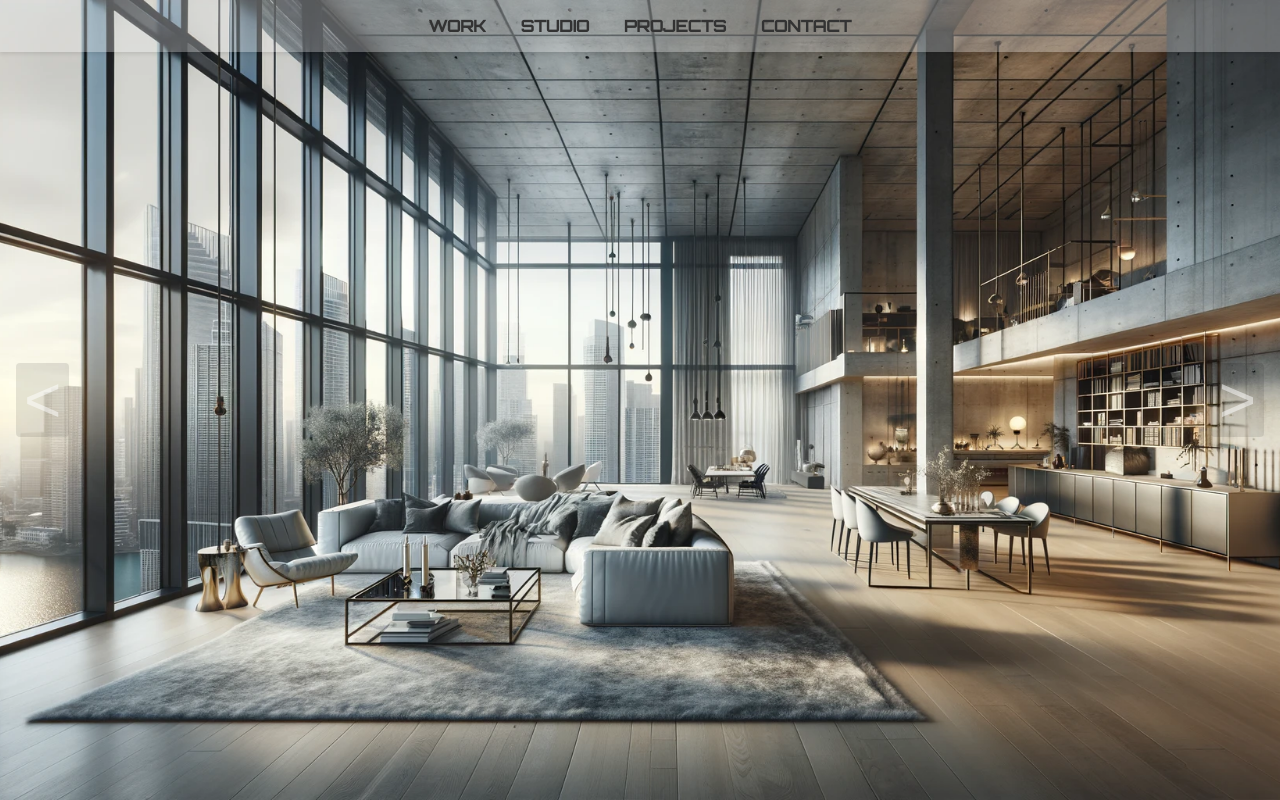
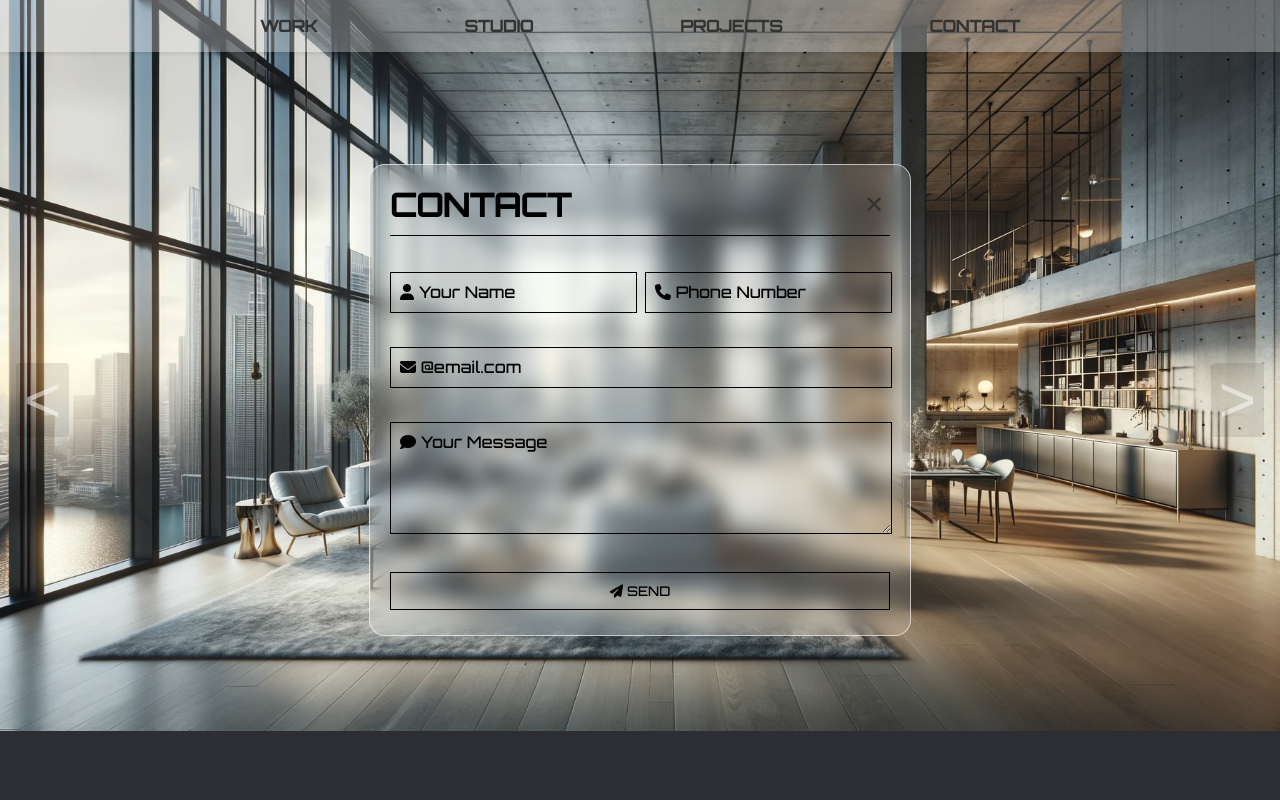
Before and after one commit to smootny/gaweloft, a website built with webpack: page index.html in a window 1280 px wide. Both pictures are taken after a click on the link "CONTACT". Shown: the top 800 px of the page. Built offline with nearby package versions, Linux system fonts and the light colour scheme.

Commit message:
added new styling for popups

```diff
--- a/css/style.css
+++ b/css/style.css
@@ -5,9 +5,15 @@
 /*}*/
 
 body {
+  background-color: #2d2e33;
   margin: 0;
   padding: 0;
   overflow-x: hidden; /* Prevent horizontal scroll */
+}
+
+main {
+  width: 100%;
+  overflow: hidden; /* This will ensure no overflow from children */
 }
 
 
@@ -25,27 +31,35 @@ body {
   list-style: none;
 }
 
+.carousel > ul > li {
+  width: 100%; /* Ensure the list item matches the width of the carousel */
+  position: absolute; /* Aligns all slides on top of each other */
+  left: 0;
+  top: 0;
+}
+
 .slide {
   position: absolute;
   inset: 0;
   opacity: 0;
-  transition: 200ms opacity ease-in-out;
+  transition: opacity 200ms ease-in-out;
   transition-delay: 200ms;
 }
 
-.slide > img {
-  display: block;
-  width: 100%;
-  height: 100%;
-  object-fit: cover;
-  object-position: center;
-}
-
-.slide[data-active] {
+.slide[data-active="true"] {
   opacity: 1;
   z-index: 1;
   transition-delay: 0ms;
 }
+
+
+
+.slide > img {
+  width: 100%;
+  height: auto; /* Adjust height automatically to maintain aspect ratio */
+  object-fit: cover; /* Covers the slide area, might crop the image */
+}
+
 
 .carousel-button {
   position: absolute;
@@ -92,6 +106,8 @@ header {
 }
 
 nav {
+  display: flex;
+  justify-content: space-evenly;
   width: 80%;
   margin: 0 auto;
   text-align: center;
@@ -103,6 +119,10 @@ nav a {
   text-decoration: none;
   color: #333;
   font-weight: bold;
+}
+
+a:hover {
+  color: white;
 }
 
 footer{
@@ -153,21 +173,138 @@ footer{
   color: #4d4f55;
   background-color: white;
 }
-/*
-@media(max-width: 740px){
-    .footer-col{
+
+form {
+  width:480px;
+}
+.input-group{
+  margin-bottom: 34px;
+  position: relative;
+}
+
+label {
+  font-family: 'Orbitron', sans-serif;
+  height: 100%;
+  position: absolute;
+  left: 0;
+  top: 0;
+  padding: 10px;
+  color: black;
+  cursor: text;
+  transition: 0.2s;
+}
+
+.title {
+  font-family: 'Orbitron', sans-serif;
+}
+
+.submit {
+  font-family: 'Orbitron', sans-serif;
+  padding: 10px 0;
+  color: black;
+  outline: none;
+  background: transparent;
+  border: 1px solid black;
+  width: 500px;
+  cursor: pointer;
+}
+@media(max-width: 740px) {
+  .footer-col {
     width: 50%;
-        margin-bottom: 20px;
     text-align: center;
   }
 
-    .footer-col h4::before{
-        all: unset;
+  .footer-col h4::before {
+    display: none; /* Instead of 'all: unset', directly hide or remove the element */
   }
 }
 
-@media(max-width: 555px){
-    .footer-col{
+@media(max-width: 555px) {
+  .footer-col {
     width: 100%;
   }
-} */
+}
+.pop-up {
+  height: 450px;
+  width: 500px;
+  background: rgba(255, 255, 255, 0.14);
+  border-radius: 16px;
+  box-shadow: 0 4px 30px rgba(0, 0, 0, 0.1);
+  backdrop-filter: blur(9.8px);
+  -webkit-backdrop-filter: blur(9.8px);
+  border: 1px solid rgba(255, 255, 255, 0.61);
+  position: fixed; /* Center the popup */
+  top: 50%; /* Center vertically */
+  left: 50%; /* Center horizontally */
+  transform: translate(-50%, -50%); /* Adjust to center the div exactly */
+  display: none; /* Hide by default */
+  z-index: 1000; /* Make sure it's on top */
+  padding: 10px 20px 10px 20px;
+}
+
+
+.input-container {
+  display: flex;
+  justify-content: space-around;
+}
+
+
+
+.popup-header {
+  display: flex;
+  justify-content: space-between;
+  align-items: center;
+  border-bottom: 1px solid black;  /* Border bottom for separation */
+  margin-bottom: 36px;
+  height: 60px;
+}
+
+.close-btn {
+  font-size: 1.5rem;
+  border: none;
+  background: none;
+  cursor: pointer;
+  color: #333;
+}
+
+.close-btn:hover {
+  color: white;
+}
+
+.input-container {
+  display: flex;
+  justify-content: space-between;
+  gap: 30px;  /* Add gap between the inputs */
+}
+
+.input-group {
+  flex-grow: 1;  /* Inputs take available space */
+}
+
+.input-group input, .input-group textarea {
+  font-family: 'Orbitron', sans-serif;
+  width: 100%;
+  padding: 10px;
+  outline: 0;
+  border: 1px solid black;
+  background: transparent;
+  color: black;
+  font-size: 15px;
+}
+
+input:focus~label,
+input:valid~label,
+textarea:focus~label,
+textarea:valid~label{
+  top: -30px;
+  font-size:12px;
+}
+
+.submit:hover {
+  color: white;
+  border: 1px solid white;
+}
+
+textarea {
+  height: 90px;
+}
--- a/index.html
+++ b/index.html
@@ -4,9 +4,9 @@
   <meta charset="UTF-8">
   <title>EYRC Style Architecture Portfolio</title>
   <link rel="stylesheet" href="./css/style.css">
-  <script src="script.js" defer></script>
+  <script src="./js/app.js" defer></script>
   <link rel="stylesheet" type="text/css" href="https://cdnjs.cloudflare.com/ajax/libs/font-awesome/5.15.1/css/all.min.css">
-
+  <script src="https://kit.fontawesome.com/4f0be65f1d.js" crossorigin="anonymous"></script>
 </head>
 <body>
 
@@ -17,7 +17,7 @@
         <a href="#work">WORK</a>
         <a href="#studio">STUDIO</a>
         <a href="#news">PROJECTS</a>
-        <a href="#contact">CONTACT</a>
+        <a id="contactBtn" href="#contact">CONTACT</a>
       </nav>
     </header>
     <div class="carousel" data-carousel>
@@ -25,7 +25,7 @@
       <button class="carousel-button next" data-carousel-button="next">&#62;</button>
       <ul data-slides>
 
-        <li class="slide" data-active>
+        <li class="slide" data-active="true">
           <img src="./img/1.webp" alt="Nature Image #1">
         </li>
         <li class="slide">
@@ -40,6 +40,33 @@
       </ul>
     </div>
   </section>
+  <div id="popupForm" class="pop-up" style="display: none;">
+    <div class="popup-header">
+      <h1 class="title">CONTACT</h1>
+      <button type="button" id="closeBtn" class="close-btn">&#x2715;</button>
+    </div>
+    <form>
+      <div class="input-container">
+        <div class="input-group">
+          <input type="text" id="name" required>
+          <label for="name"><i class="fas fa-user"></i> Your Name</label>
+        </div>
+        <div class="input-group">
+          <input type="text" id="number" required>
+          <label for="number"><i class="fas fa-phone"></i> Phone Number</label>
+        </div>
+      </div>
+      <div class="input-group">
+        <input type="email" id="email" required>
+        <label for="email"><i class="fas fa-envelope"></i> @email.com</label>
+      </div>
+      <div class="input-group">
+        <textarea id="message" rows="4" required></textarea> <!-- Reduced rows to make it visually compact -->
+        <label for="message"><i class="fas fa-comment"></i> Your Message</label>
+      </div>
+      <button type="submit" class="submit"><i class="fas fa-paper-plane"></i> SEND</button>
+    </form>
+  </div>
 </main>
 <footer>
   <div class="footer-col">
--- a/js/app.js
+++ b/js/app.js
@@ -0,0 +1,32 @@
+document.addEventListener("DOMContentLoaded", function() {
+  const slides = document.querySelectorAll(".slide");
+  let currentSlide = 0;  // Assuming the first slide should be shown first
+
+  function showSlide(index) {
+    slides[currentSlide].removeAttribute('data-active');
+    currentSlide = (index + slides.length) % slides.length;
+    slides[currentSlide].setAttribute('data-active', 'true');
+  }
+
+  document.querySelector("[data-carousel-button='prev']").addEventListener("click", () => {
+    showSlide(currentSlide - 1);
+  });
+
+  document.querySelector("[data-carousel-button='next']").addEventListener("click", () => {
+    showSlide(currentSlide + 1);
+  });
+});
+
+document.addEventListener("DOMContentLoaded", function() {
+  const openBtn = document.getElementById('contactBtn');
+  const closeBtn = document.getElementById('closeBtn');
+  const popup = document.getElementById('popupForm');
+
+  openBtn.addEventListener('click', function() {
+    popup.style.display = 'block';
+  });
+
+  closeBtn.addEventListener('click', function() {
+    popup.style.display = 'none';
+  });
+});
```
Lines whose indentation alone changed are shown as unchanged.
